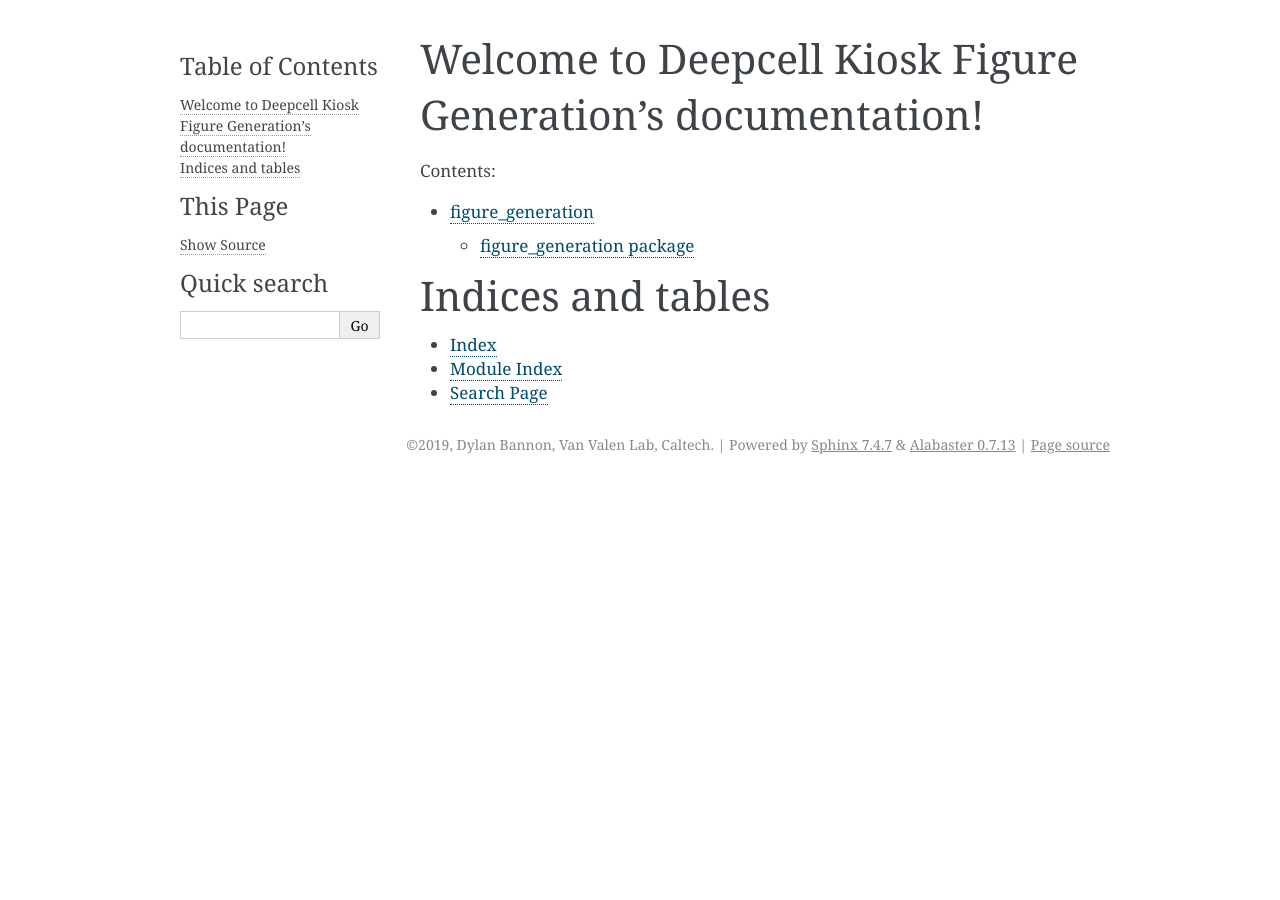
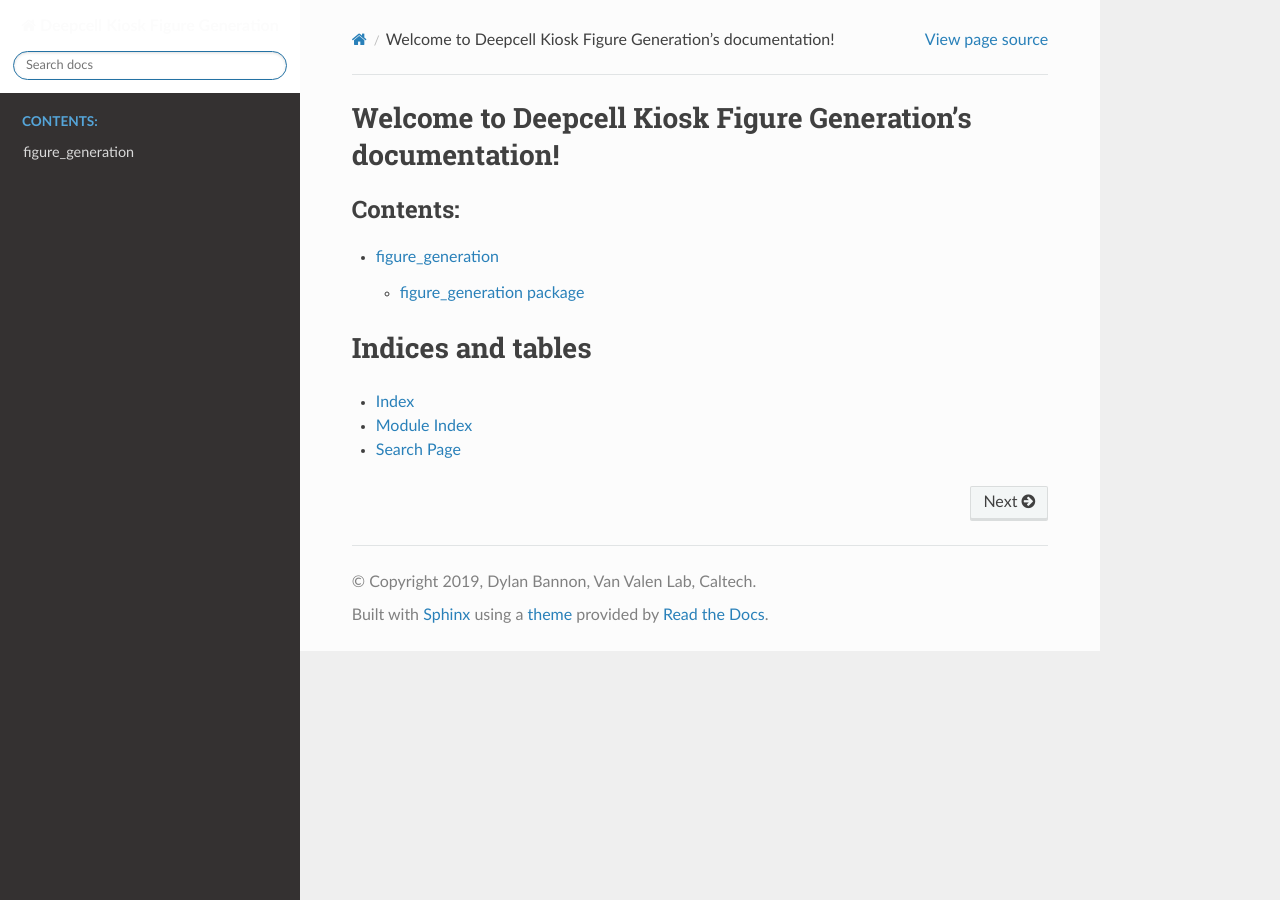
Before and after one commit to vanvalenlab/publication-figures, a Sphinx documentation site: the page built from docs/index.rst, in a window 1280 px wide. Built offline with Sphinx 7.4.7 and the Read the Docs theme 2.0.0, drawn with Linux system fonts in a browser that asks for light colours.

Commit message:
adding sphinx_rtd_theme

```diff
--- a/docs/conf.py
+++ b/docs/conf.py
@@ -53,7 +53,24 @@
 # The theme to use for HTML and HTML Help pages.  See the documentation for
 # a list of builtin themes.
 #
-html_theme = 'alabaster'
+html_theme = 'sphinx_rtd_theme'
+
+# options for sphinx_rtd_theme
+html_theme_options = {
+    'canonical_url': '',
+    'logo_only': False,
+    'display_version': True,
+    'prev_next_buttons_location': 'bottom',
+    'style_external_links': False,
+    'vcs_pageview_mode': '',
+    'style_nav_header_background': 'white',
+    # Toc options
+    'collapse_navigation': True,
+    'sticky_navigation': True,
+    'navigation_depth': 4,
+    'includehidden': True,
+    'titles_only': False
+}
 
 # Add any paths that contain custom static files (such as style sheets) here,
 # relative to this directory. They are copied after the builtin static files,
--- a/requirements.txt
+++ b/requirements.txt
@@ -3,3 +3,4 @@
 pylint>=2.3.1,<3.0.0
 pytest>=5.1.3,<6.0.0
 Sphinx>=2.2.0,<3.0.0
+sphinx_rtd_theme>=0.4.3,<0.5.0
--- a/setup.py
+++ b/setup.py
@@ -69,6 +69,8 @@
         'testing': ['pytest>=5.1.3,<6.0.0',
                     'pylint>=2.3.1,<3.0.0',
                    ],
-        'docs': ['Sphinx>=2.2.0,<3.0.0'],
+        'docs': ['Sphinx>=2.2.0,<3.0.0',
+                 'sphinx_rtd_theme>=0.4.3,<0.5.0',
+                ],
     }
 )
```
